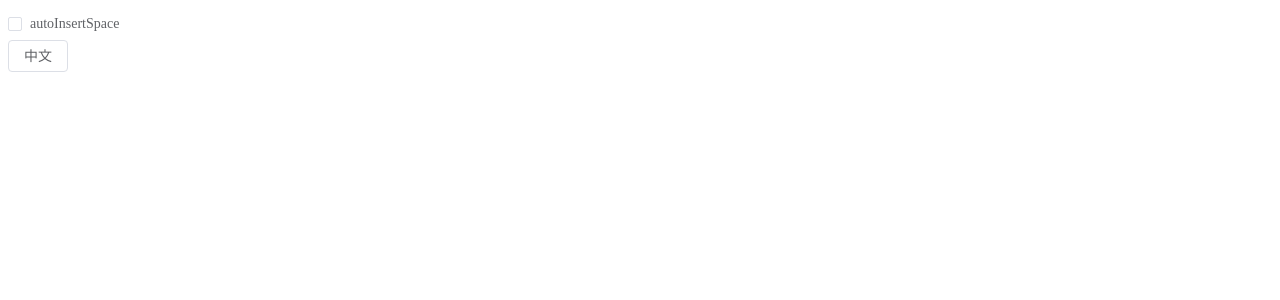
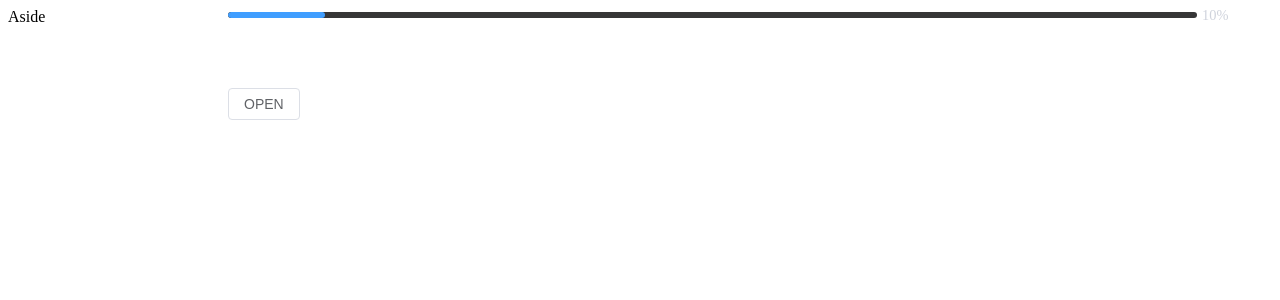
Before and after one commit to Ruby2000/vue2023, a Vue app in the folder vue3-app/: page / in a window 1280 px wide. Shown: the top 300 px of the page. Built offline with nearby package versions, Linux system fonts and the light colour scheme.

Commit message:
页面分布上为条中间为按钮

```diff
--- a/vue3-app/src/App.vue
+++ b/vue3-app/src/App.vue
@@ -1,40 +1,63 @@
 <template>
-  <div>
-    <div m="b-2">
-      <el-checkbox v-model="config.autoInsertSpace"
-      >autoInsertSpace</el-checkbox
-      >
-    </div>
 
-    <el-config-provider :button="config">
-      <el-button>中文</el-button>
-    </el-config-provider>
+  <div class="common-layout">
+    <el-container>
+      <el-aside width="200px">Aside</el-aside>
+      <el-container>
+        <el-header>
+          <html class="dark">
+        <el-progress :percentage ="10" :format ="format"></el-progress>
+        </html>
+        </el-header>
+        <el-main ><div>
+          <el-config-provider :message="config">
+            <el-button @click="open">OPEN</el-button>
+          </el-config-provider>
+        </div></el-main>
+        <el-footer>
+
+        </el-footer>
+      </el-container>
+    </el-container>
+
   </div>
+
+
+
+
 </template>
 
 <script>
+
 import { reactive } from 'vue'
 import { ElMessage } from 'element-plus'
 const config = reactive({
   max: 3,
 })
 const open = () => {
-  ElMessage('This is a message.')
+  ElMessage('按钮按一次')
 }
+
 export default {
-//  并且暴露在'this'上
+  methods:{
+    format(percentage){
+      return percentage === 100 ? '满' : `${percentage}%`;
+    }
+  },
   data() {
     return{
       // store: store,
       open:null,
       config:null,
     }
-
   },
   created() {
     this.open = open;
     this.config = config;
-
   }
 }
 </script>
+
+<style>
+
+</style>
--- a/vue3-app/src/main.js
+++ b/vue3-app/src/main.js
@@ -2,8 +2,11 @@ import { createApp } from 'vue'
 import App from './App.vue'
 import ElementPlus from 'element-plus'
 import 'element-plus/dist/index.css'
+import 'element-plus/theme-chalk/dark/css-vars.css'//暗黑模式
+
 
 const  app = createApp(App)
 
+
 app.use(ElementPlus)
 app.mount('#app')
```
Also changed, not shown: vue3-app/src/view/breadcrumbNav.vue (added, +13 -0 lines).
